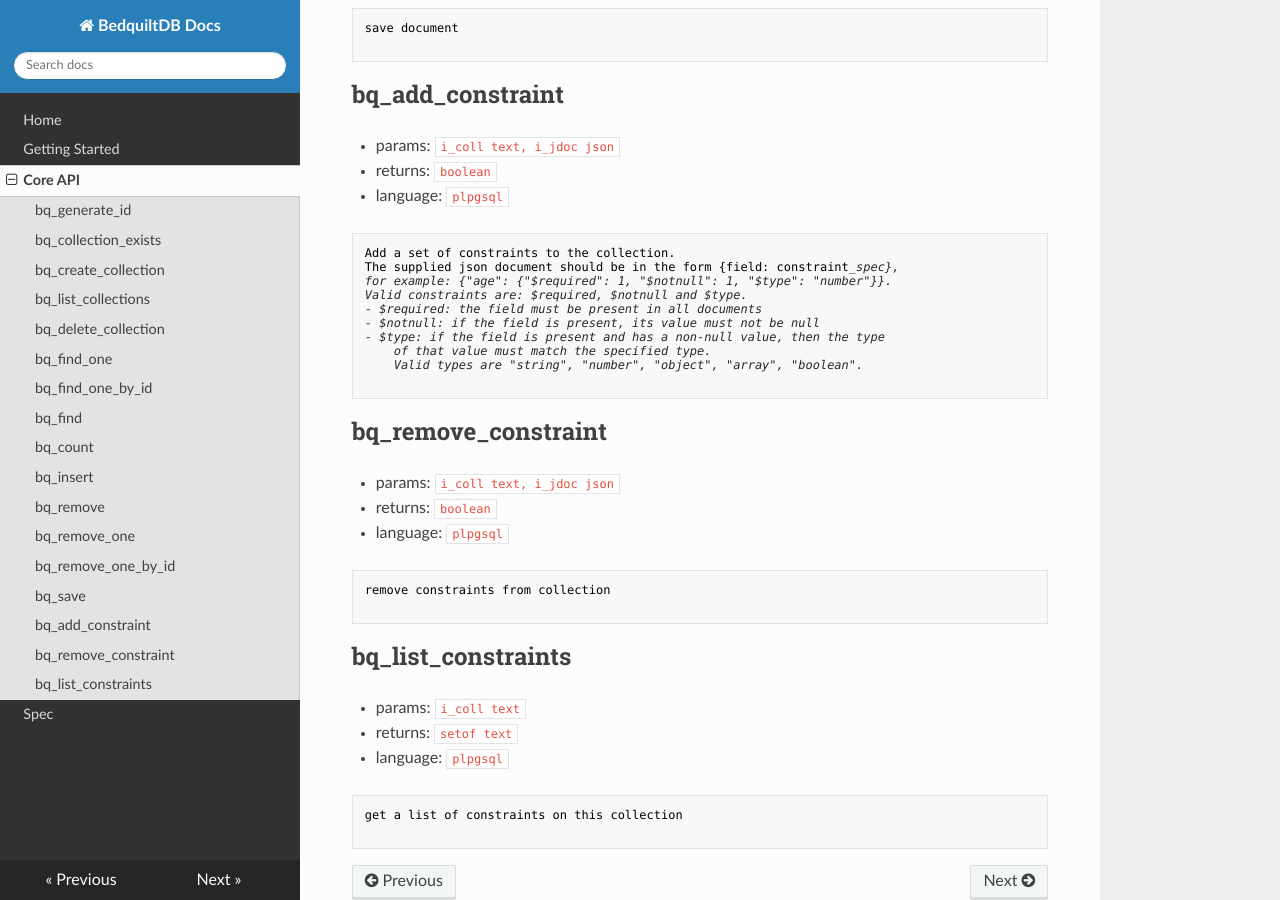
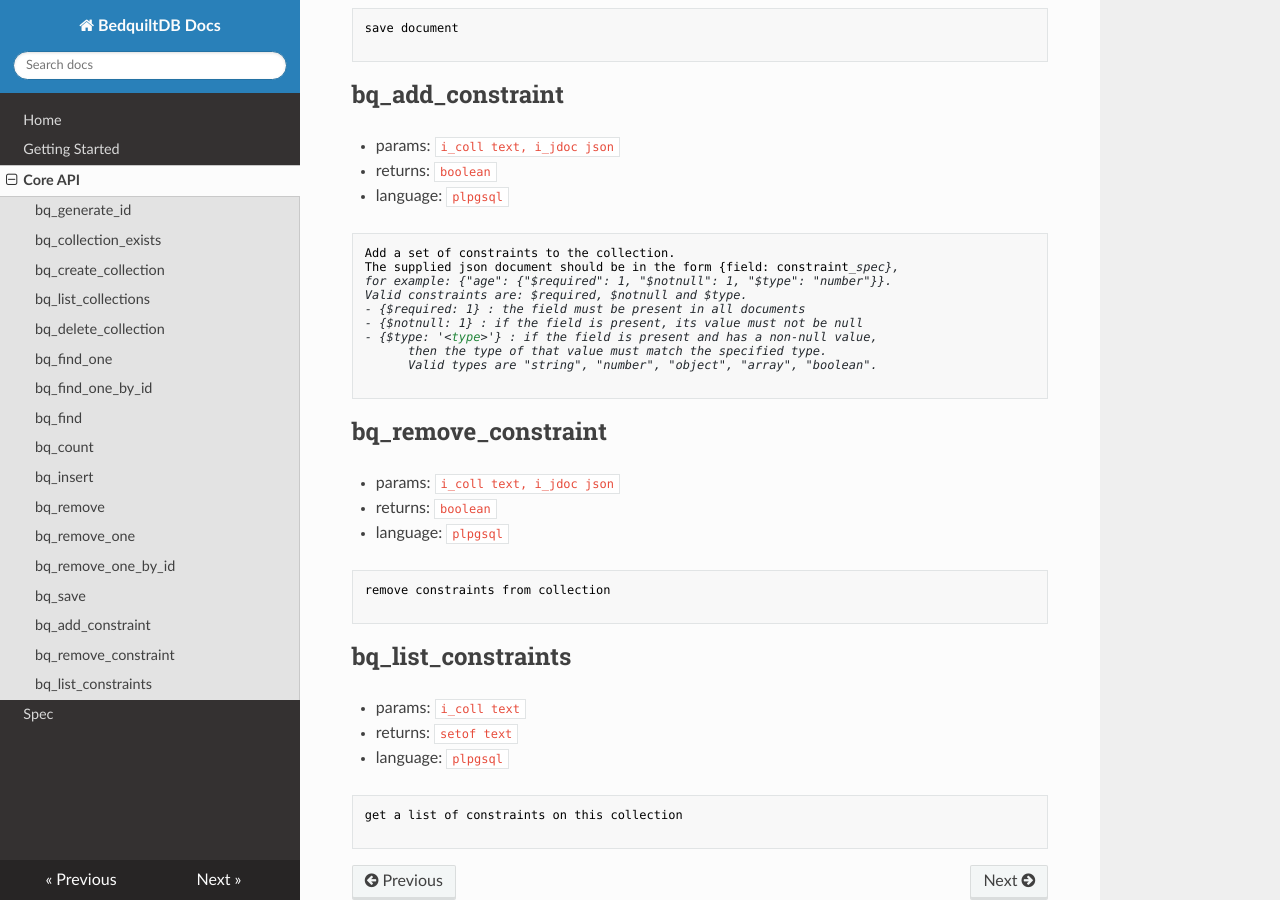
Before and after one commit to BedquiltDB/bedquilt-core, an MkDocs documentation site: the page built from doc/api_docs.md, in a window 1280 px wide and 900 px high, scrolled down 3347 px. Built offline with MkDocs 1.6.1, drawn with Linux system fonts in a browser that asks for light colours; nearby versions of some CDN libraries; old or Windows-style settings are respelled for this version of MkDocs.

Commit message:
Improve docstring.

````diff
--- a/doc/api_docs.md
+++ b/doc/api_docs.md
@@ -204,11 +204,11 @@
 The supplied json document should be in the form {field: constraint_spec},
 for example: {"age": {"$required": 1, "$notnull": 1, "$type": "number"}}.
 Valid constraints are: $required, $notnull and $type.
-- $required: the field must be present in all documents
-- $notnull: if the field is present, its value must not be null
-- $type: if the field is present and has a non-null value, then the type
-    of that value must match the specified type.
-    Valid types are "string", "number", "object", "array", "boolean".
+- {$required: 1} : the field must be present in all documents
+- {$notnull: 1} : if the field is present, its value must not be null
+- {$type: '<type>'} : if the field is present and has a non-null value,
+      then the type of that value must match the specified type.
+      Valid types are "string", "number", "object", "array", "boolean".
 
 ```
 
````
Also changed, not shown: 1 other file.
